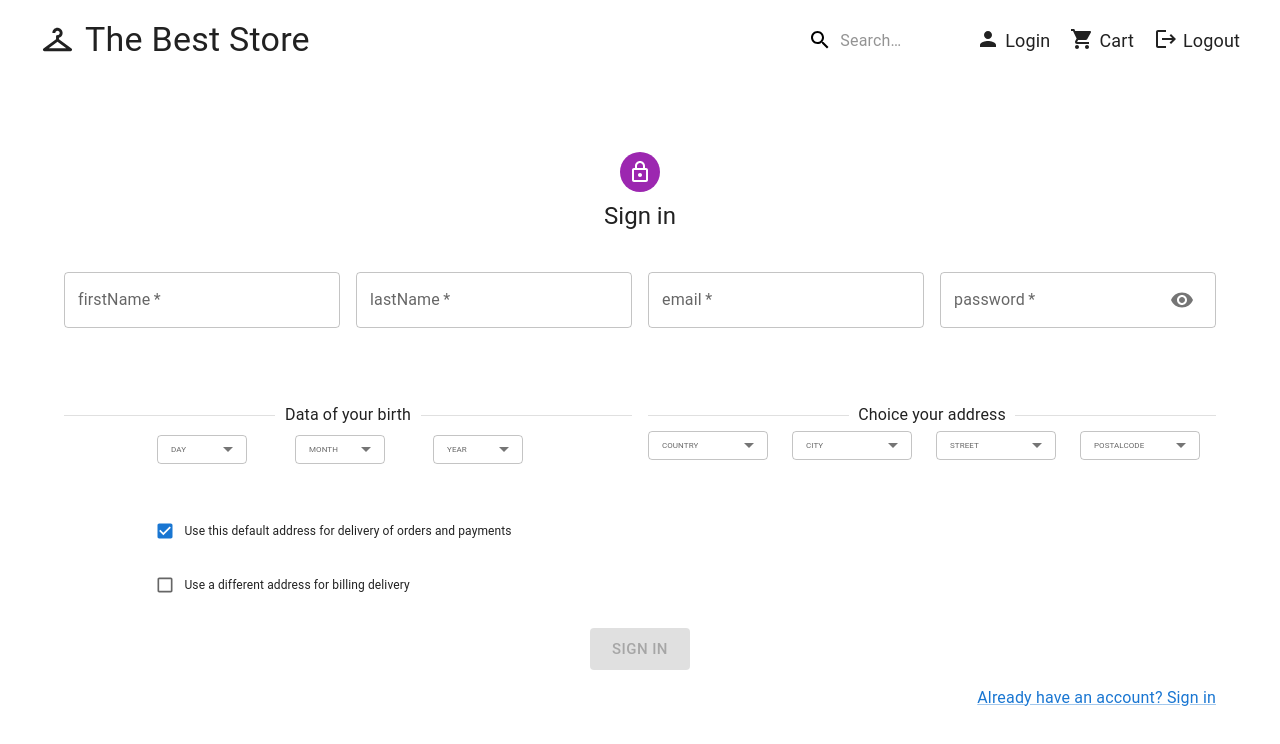
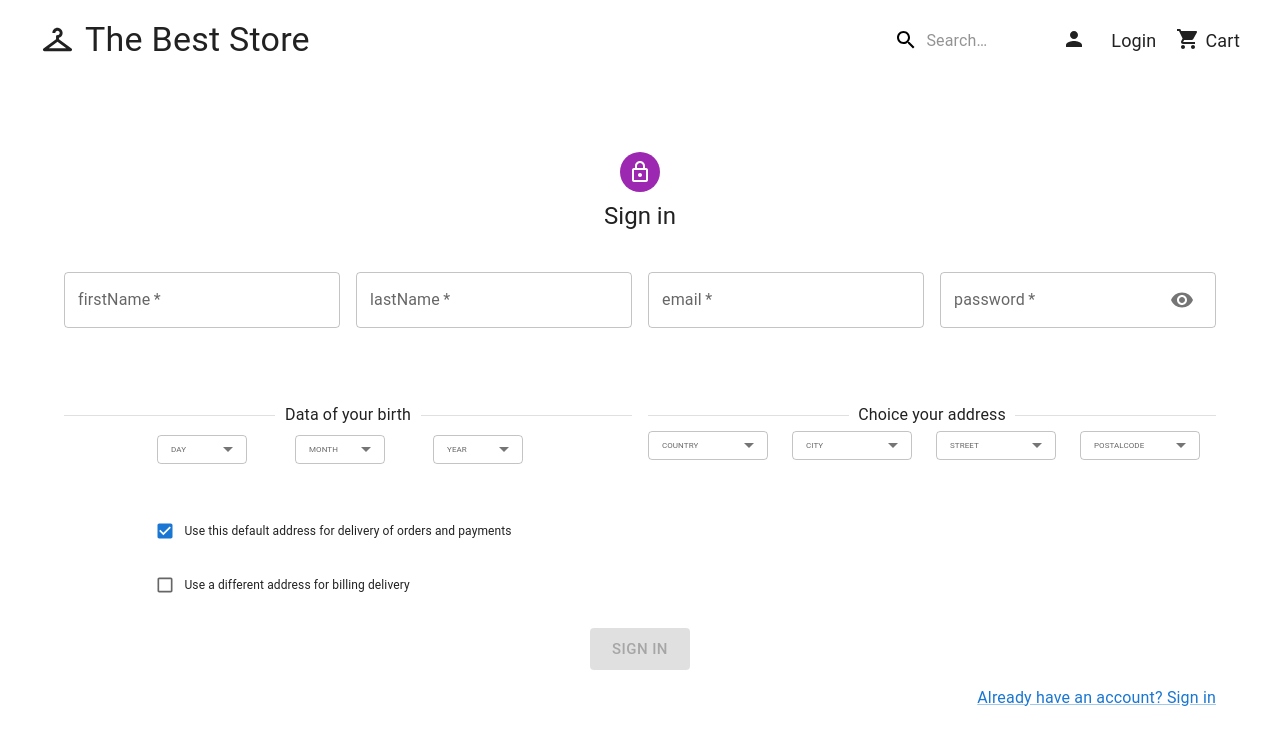
Before and after one commit to maybe-skiFF/eCommerce-Application, a React (Vite) app: page /registration in a window 1280 px wide. Shown: the top 744 px of the page. Built offline with nearby package versions, Linux system fonts and the light colour scheme; what @commercetools/platform-sdk, @commercetools/sdk-client-v2 would draw is missing.

Commit message:
feat: add logout button

```diff
--- a/src/components/pages/MainPage/Header/Header.scss
+++ b/src/components/pages/MainPage/Header/Header.scss
@@ -43,6 +43,15 @@
   }
 }
 
+.logout__btn {
+  display: none;
+}
+
+.logout__btn-active {
+  display: flex;
+  align-items: center;
+}
+
 .search {
   margin-right: 20px;
 }
--- a/src/components/pages/MainPage/Header/Header.tsx
+++ b/src/components/pages/MainPage/Header/Header.tsx
@@ -7,6 +7,7 @@ import ShoppingCartIcon from '@mui/icons-material/ShoppingCart';
 import { SERVICE_MESSAGES } from 'src/constants/SERVICE_MESSAGES';
 import { Search } from 'src/components/search/Search';
 import { Link as RouterLink } from 'react-router-dom';
+import { logoutUserHandler } from 'src/utils/logoutUserHandler';
 
 export function Header() {
   return (
@@ -44,7 +45,7 @@ export function Header() {
           <Box className="login">
             <Link
               component={RouterLink}
-              className="login__link"
+              className="login__link login"
               color="textPrimary"
               underline="none"
               to="/login"
@@ -65,9 +66,10 @@ export function Header() {
             <Link
               component={RouterLink}
               to="/"
-              className="login__link"
+              className={`login__link logout ${localStorage.getItem('isAuth') === 'true' ? 'logout__btn-active' : 'logout__btn'}`}
               color="textPrimary"
               underline="none"
+              onClick={logoutUserHandler}
             >
               <LogoutIcon />
               {SERVICE_MESSAGES.logout}
--- /dev/null
+++ b/src/utils/logoutUserHandler.ts
@@ -0,0 +1,8 @@
+function logoutUserHandler() {
+  localStorage.setItem('isAuth', 'false');
+  const logoutBtn = document.querySelector('.logout')!;
+  logoutBtn.classList.remove('logout__btn-active');
+  logoutBtn.classList.add('logout__btn');
+}
+
+export { logoutUserHandler };
```
